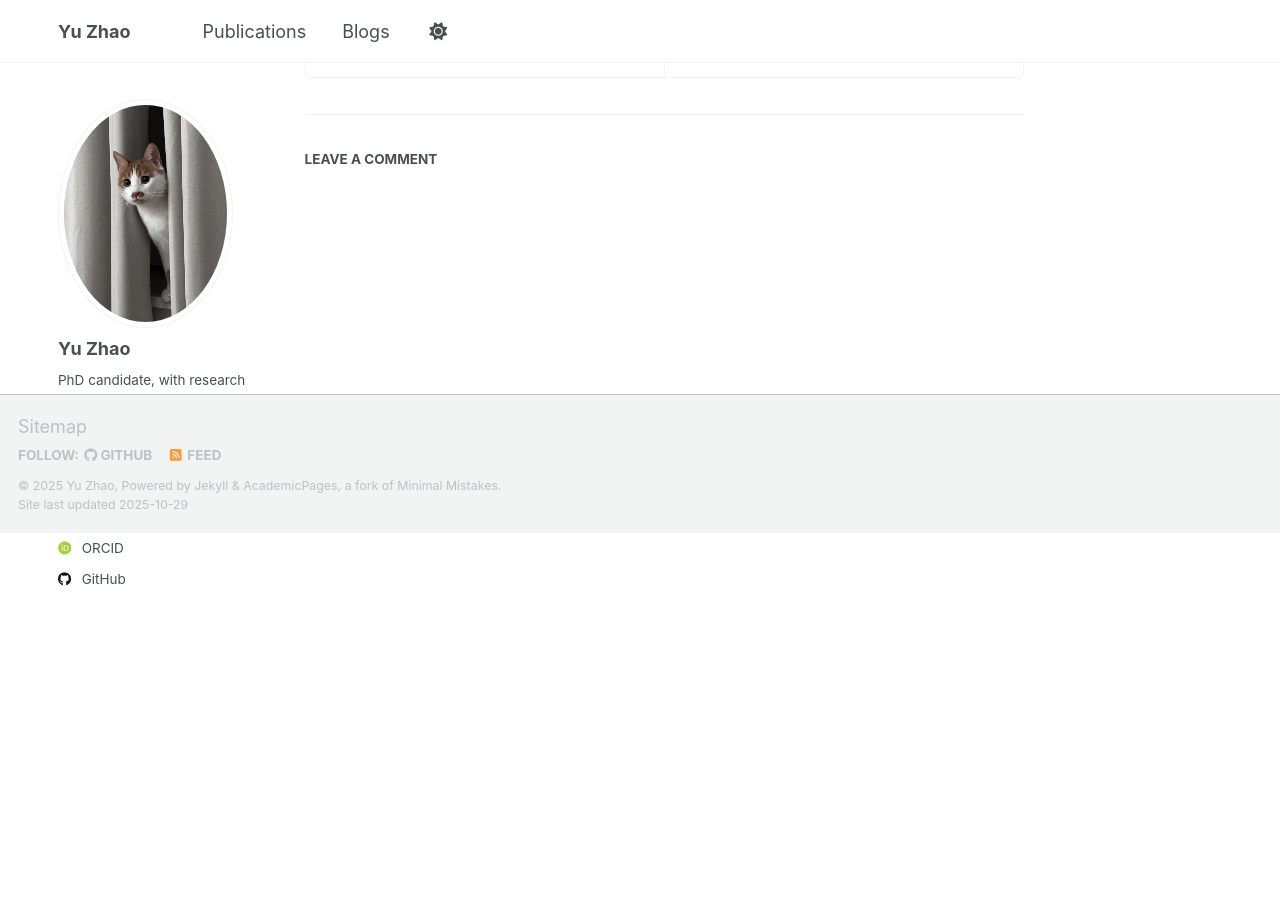
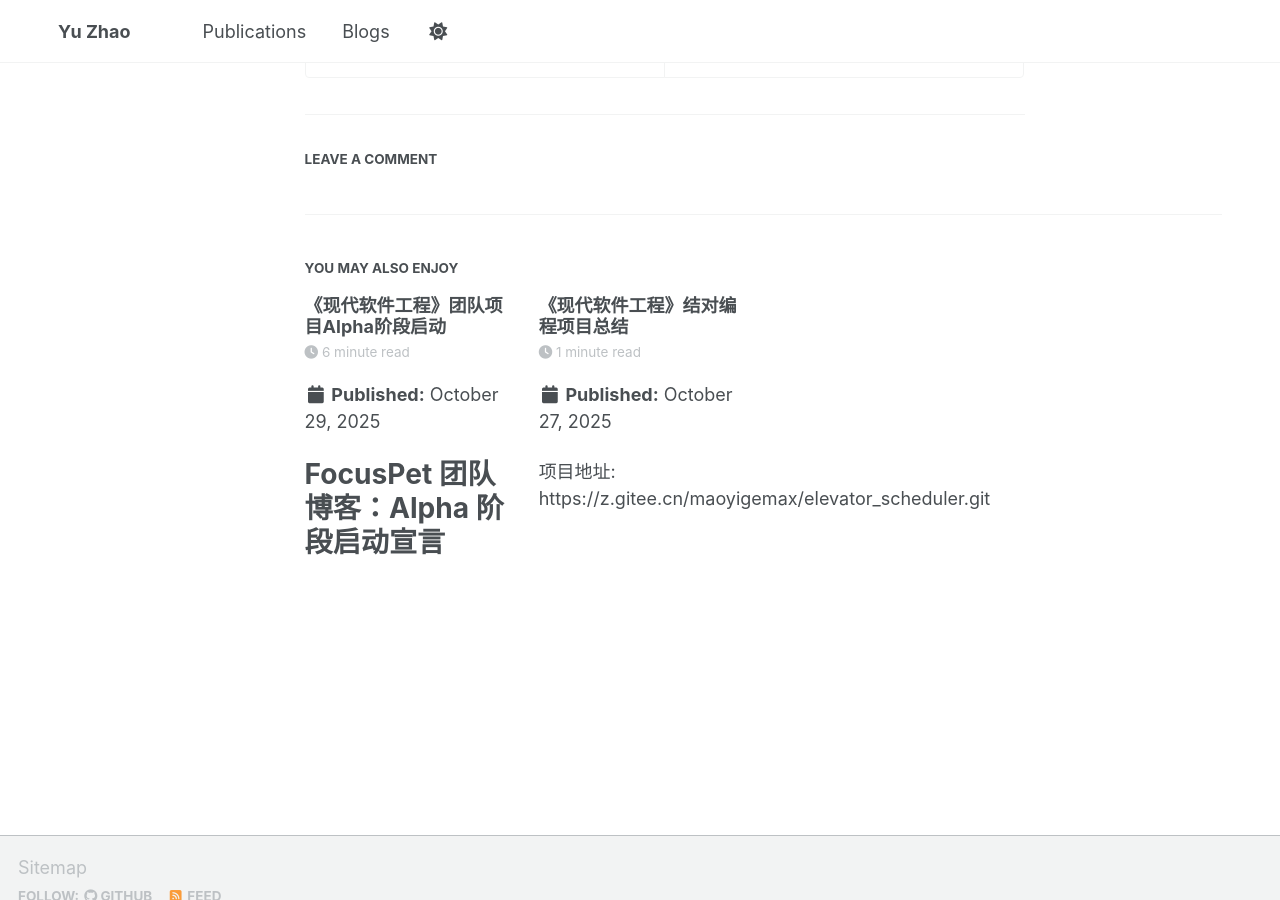
Before and after one commit to milkieTigera/milkieTigera.github.io, a Jekyll site: the page built from _posts/2025-10-11-blog-post-1.md, in a window 1280 px wide and 900 px high, scrolled down 1906 px. Built offline with Jekyll 4.4.1, drawn with Linux system fonts in a browser that asks for light colours; some web fonts are replaced; a script that is not in the unit is left out; comment, search, counter and statistics services are not loaded; before the commit the page ends 2438 px from its top, so only the background shows below that; part of the change alters nothing that is shown.

```diff
--- a/_config.yml
+++ b/_config.yml
@@ -254,11 +254,11 @@ defaults:
       type: posts
     values:
       layout: single
-      author_profile: true
+      # author_profile: true
       read_time: true
       comments: true
       # share: true
-      # related: true
+      related: true
   # _pages
   - scope:
       path: ""
```
